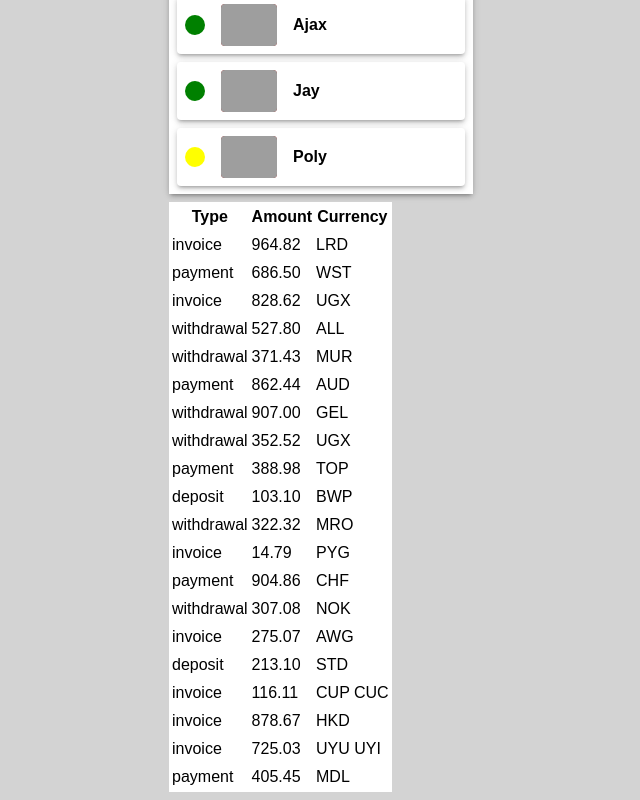
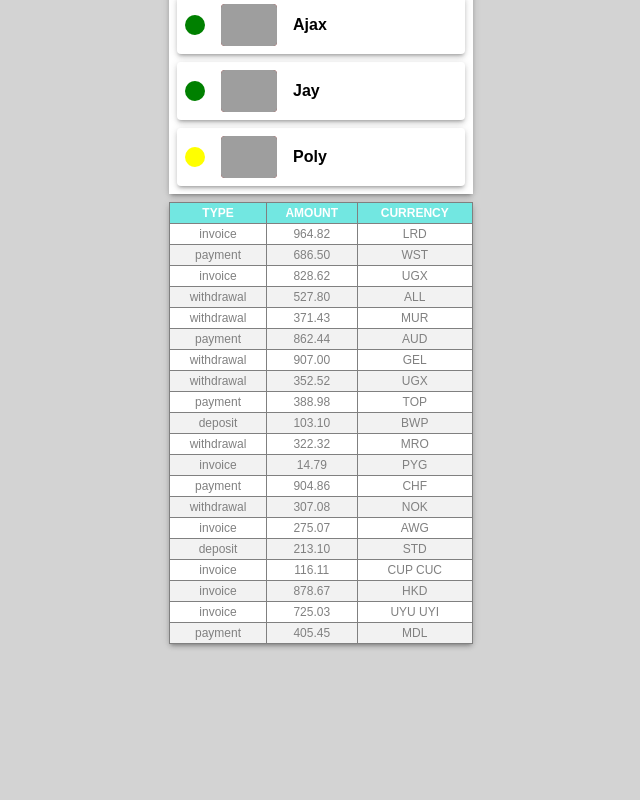
Before and after one commit to mrSerGL/goit-react-hw-01-components, a React (Create React App) app: page / in a window 1280 px wide. Shown: the part 577-1377 px from the top of the page, without its empty margins (319-959 px from the left). After the commit the page ends 1229 px from the top, so only its background shows below. Built offline with nearby package versions, Linux system fonts and the light colour scheme; grey boxes are pictures that could not be loaded.

Commit message:
ad table

```diff
--- a/src/components/App.jsx
+++ b/src/components/App.jsx
@@ -34,7 +34,11 @@ export const App = () => {
       <FriendList friends={friends} />
       </div>
 
+
+      <div className={css.section}>
       <TransactionHistory transactions={transactions} />
+      </div>
+
     </div>
   );
 };
--- a/src/components/transactions/TransactionHistory.module.css
+++ b/src/components/transactions/TransactionHistory.module.css
@@ -1,3 +1,33 @@
 .transactionHistory {
-    background-color: #fff;
+    /* width: 600px;
+  transform: translateX(-25%); */
+
+  width: 100%;
+  background-color: #fff;
+  text-align: center;
+
+
 }
+
+table {
+    width: 100%;
+    color: gray;
+    font-size: 12px;
+  }
+
+table, th, td {
+    border: 1px solid gray;
+    border-collapse: collapse;
+
+  }
+
+tr:nth-child(even) {
+    background-color: #f2f2f2;
+}
+
+th {
+    background-color: #72e7e1;
+    color: white;
+    text-transform: uppercase;
+
+  }
```
